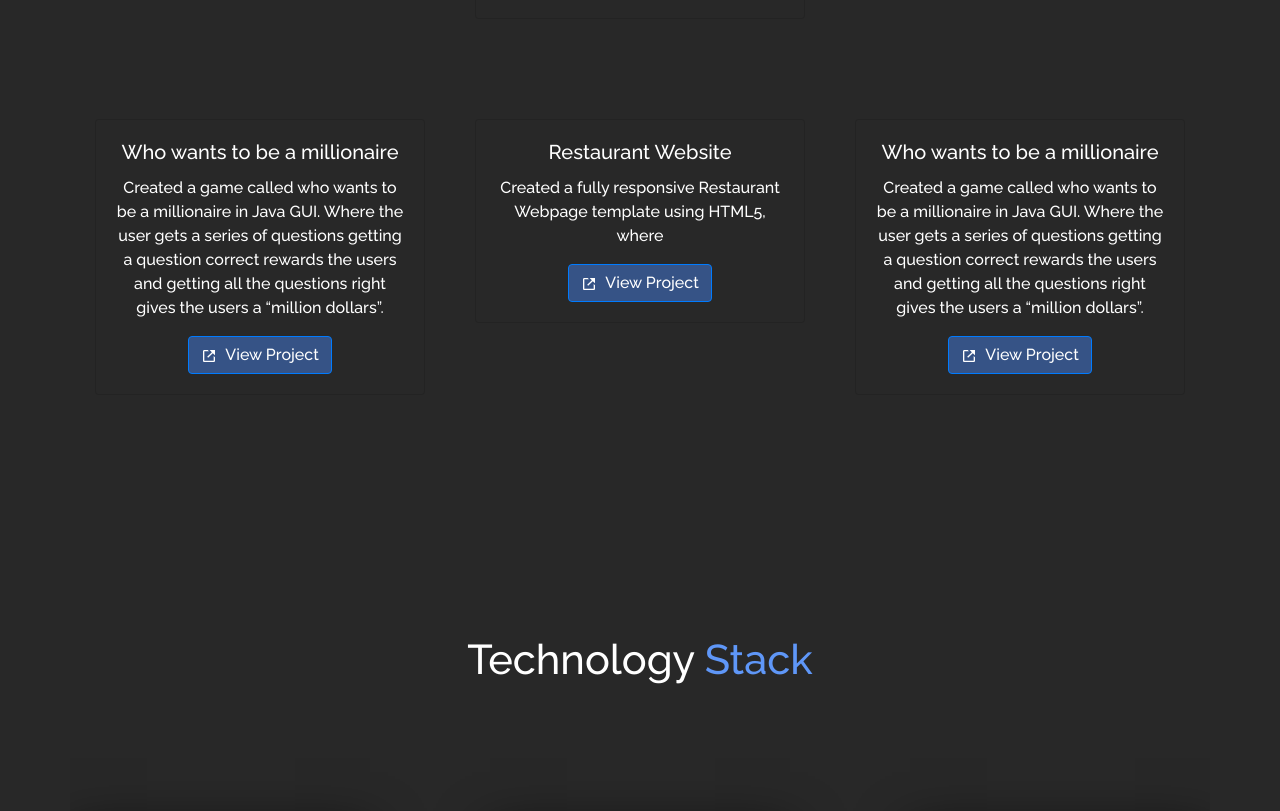
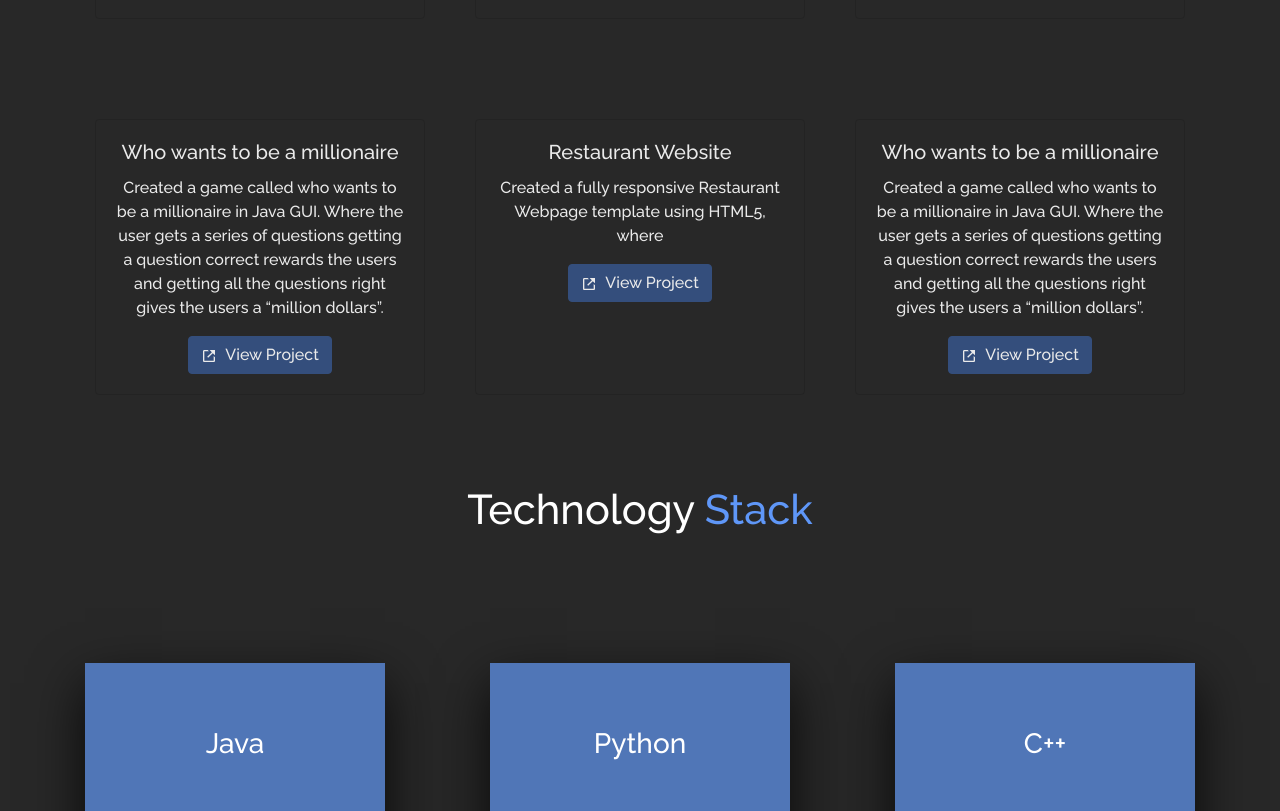
Before and after one commit to NihalKPatel/Portfolio-React, a React (Create React App) app in the folder Portfolio/: page / in a window 1280 px wide. Shown: the part 1989-2800 px from the top of the page. Built offline with nearby package versions, Linux system fonts and the light colour scheme.

Commit message:
Revert "updated"
This reverts commit 238662eb0202fc7f4e32e4cf382aef2bd4077804.

```diff
--- a/Portfolio/src/components/Pages/Home.js
+++ b/Portfolio/src/components/Pages/Home.js
@@ -14,6 +14,8 @@ function Home() {
                             <div style={{padding: 50, textAlign: "left"}}><Type/>
                                 <br/><a className="btn btn-primary mx-auto" href="#contact">Contact Me</a>
                             </div>
+
+
                         </Col>
                     </Row>
 
--- a/Portfolio/src/components/Pages/TechStack.js
+++ b/Portfolio/src/components/Pages/TechStack.js
@@ -1,13 +1,13 @@
-import {Container, Row} from "react-bootstrap";
+import {Container} from "react-bootstrap";
 import React from "react";
 
 function TechStack() {
     return (
         <section>
-            <Container className="project-section">
+            <Container className="tech-container">
                 <h1 className="home-about-description" style={{fontSize: "2.6em"}}>Technology <span
                     className="purple"> Stack </span></h1>
-                <Row className="techstack">
+                <div className="techstack">
                     <div className="card">
                         <div className="face face1">
                             <div className="content">
@@ -54,6 +54,8 @@ function TechStack() {
                             </div>
                         </div>
                     </div>
+                </div>
+                <div className="techstack">
                     <div className="card">
                         <div className="face face1">
                             <div className="content">
@@ -102,6 +104,8 @@ function TechStack() {
                             </div>
                         </div>
                     </div>
+                </div>
+                <div className="techstack">
                     <div className="card">
                         <div className="face face1">
                             <div className="content">
@@ -150,7 +154,7 @@ function TechStack() {
                             </div>
                         </div>
                     </div>
-                </Row>
+                </div>
             </Container>
         </section>
     );
--- a/Portfolio/src/style.css
+++ b/Portfolio/src/style.css
@@ -3,8 +3,8 @@
 html {
     --image-gradient: linear-gradient(
             to bottom left,
-            rgba(17, 16, 16, 0.68),
-            rgba(17, 16, 16, 0.678)
+            rgba(17, 16, 16, 0.678),
+            rgba(10, 14, 22, 0.86)
     );
 
     --imp-text-color: #70b4f0;
@@ -428,26 +428,27 @@ input[type=text] {
 .project-card {
     padding: 50px 25px !important;
     height: auto !important;
-    outline: none !important;
+
 }
 
 .project-card-view {
     color: #ffffff !important;
-    background-color:  #282828 !important;
+    background-color: transparent !important;
+    opacity: 0.9 !important;
     transition: all 0.5s ease 0s !important;
-    border: none;
-
+    height: 100% !important;
 }
 
 .project-card-view:hover {
     transform: scale(1.02) !important;
+    overflow: hidden !important;
 
-    overflow: hidden !important;
 }
 
 .card-img-top {
     padding: 20px !important;
     opacity: 0.8 !important;
+    border-radius: 10px !important;
 }
 
 textarea {
@@ -458,11 +459,13 @@ textarea {
 .btn-primary {
     color: #fff !important;
     background-color: #365386 !important;
+    border-color: #365386 !important;
 }
 
 .btn-primary:hover {
     color: #fff !important;
     background-color: rgba(32, 79, 197, 0.84) !important;
+    border-color: rgba(32, 79, 197, 0.84) !important;
 }
 
 .btn:focus {
@@ -520,6 +523,7 @@ textarea {
 .fork-btn-inner:hover {
     transform: translateY(-2px) !important;
     background-color: rgba(77, 131, 211, 0.53) !important;
+    border-color: rgba(77, 99, 211, 0.53) !important;
 }
 
 .fork-btn-inner::after {
@@ -528,7 +532,6 @@ textarea {
 
 /* techstack */
 .techstack {
-    overflow: auto;
     position: relative;
     display: flex;
     justify-content: space-between;
@@ -548,18 +551,30 @@ textarea {
     left: 0;
     width: 100%;
     height: 100%;
+    background: #f00;
     transition: 0.7s;
     z-index: 1;
-
 }
 
-.techstack .card .icon {
+.techstack .card:nth-child(1) .icon {
     background: rgba(95, 151, 248, 0.67);
     color: white;
     padding-top: 4em;
 
 }
 
+.techstack .card:nth-child(2) .icon {
+    background: rgba(95, 151, 248, 0.67);
+    color: white;
+    padding-top: 4em
+
+}
+
+.techstack .card:nth-child(3) .icon {
+    background: rgba(95, 151, 248, 0.67);
+    color: white;
+    padding-top: 4em
+}
 
 .techstack .card .icon .fa {
     position: absolute;
```
